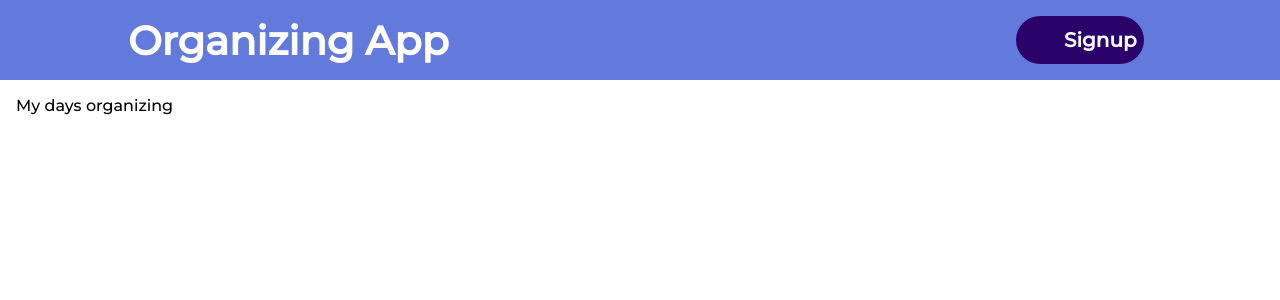
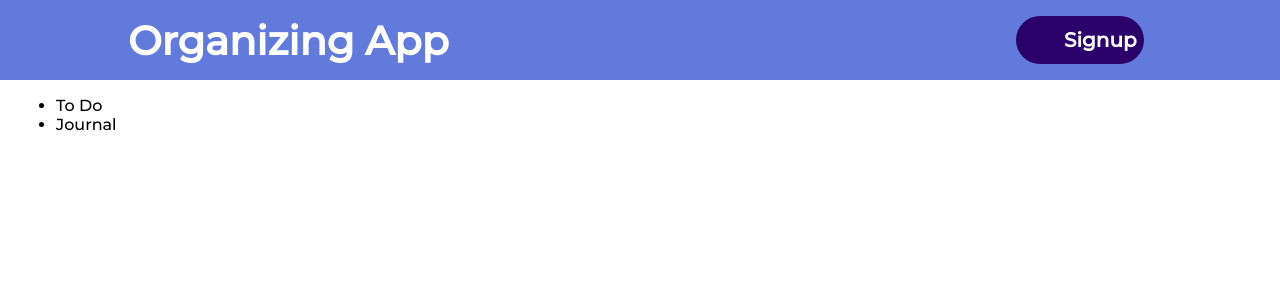
Before and after one commit to madhuriS3008/organizing-app, a React (Create React App) app: page /my-pages in a window 1280 px wide. Shown: the top 300 px of the page. Built offline with nearby package versions, Linux system fonts and the light colour scheme.

Commit message:
added pages to myPages, need to conert to links

```diff
--- a/src/components/layout/MainNav.js
+++ b/src/components/layout/MainNav.js
@@ -28,9 +28,9 @@ function MainNav() {
         <ul>
           {!authCtx.login && (
             <li>
-              <Link to="/signup">
+              <NavLink activeClassName={classes.active} to="/signup">
                 <div className={classes.button}>Signup</div>
-              </Link>
+              </NavLink>
             </li>
           )}
           {authCtx.login && (
--- /dev/null
+++ b/src/components/myPages/MyPage.js
@@ -0,0 +1,14 @@
+import React from "react";
+
+const MyPage = () => {
+  return (
+    <nav>
+      <ul>
+        <li>To Do</li>
+        <li>Journal</li>
+      </ul>
+    </nav>
+  );
+};
+
+export default MyPage;
--- a/src/components/signup/Signup.js
+++ b/src/components/signup/Signup.js
@@ -1,7 +1,10 @@
 import classes from "./Signup.module.css";
+import Card from "../ui/Card";
 
 const Signup = () => {
   return (
+    <Card>
+      <h4 style={{ textAlign: "center" }}>Signup</h4>
       <form className={classes.form}>
         <div className={classes.control}>
           <span>
@@ -22,7 +25,12 @@ const Signup = () => {
             <legend>Gender</legend>
             <input type="radio" name="male" id="genderMale" value="male" />
             <label htmlFor="genderMale"> Male</label>
-          <input type="radio" name="female" id="genderFemale" value="female" />
+            <input
+              type="radio"
+              name="female"
+              id="genderFemale"
+              value="female"
+            />
             <label htmlFor="genderFemale"> Female</label>
           </span>
         </div>
@@ -42,6 +50,7 @@ const Signup = () => {
           <button>Signup</button>
         </div>
       </form>
+    </Card>
   );
 };
 
--- a/src/components/ui/Card.module.css
+++ b/src/components/ui/Card.module.css
@@ -5,8 +5,8 @@
   padding: 2rem;
   border-radius: 12px;
   box-shadow: 0 1px 8px rgba(0, 0, 0, 0.25);
-  text-align: center;
+  /* text-align: center; */
 
-  /* box-sizing: content-box;
-   margin: 50px; */
+  /* box-sizing: content-box; */
+  /* margin: 50px; */
 }
--- a/src/pages/MyPages.js
+++ b/src/pages/MyPages.js
@@ -1,5 +1,7 @@
+import MyPage from "../components/myPages/MyPage";
+
 const MyPages = () => {
-  return <p>My days organizing</p>;
+  return <MyPage />;
 };
 
 export default MyPages;
```
Lines whose indentation alone changed are shown as unchanged.
